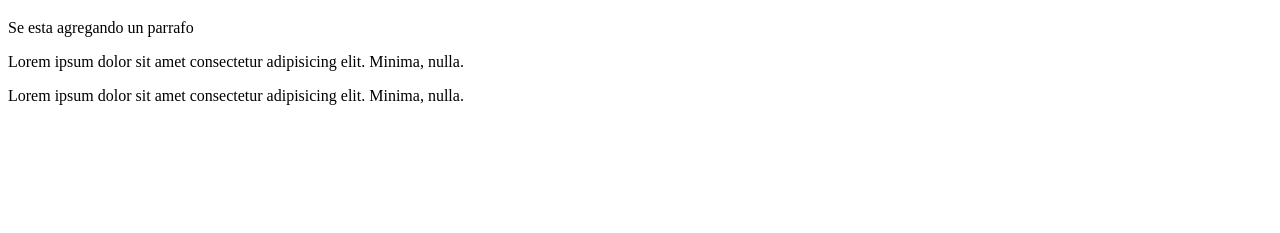
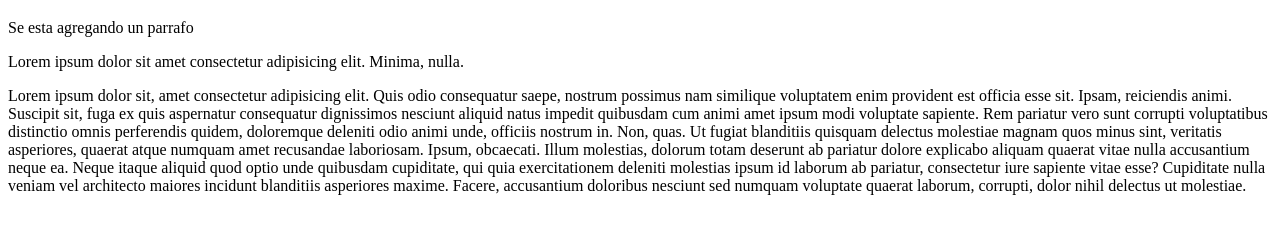
Before and after one commit to MPaganMontes/test-repositorio, a plain HTML site: page index.html in a window 1280 px wide. Shown: the part 61-294 px from the top of the page. Drawn offline with Linux system fonts and the light colour scheme.

Commit message:
Agrege un parrafo de 150 letras,adenas cambiamos un div1

```diff
--- a/index.html
+++ b/index.html
@@ -9,16 +9,23 @@
     <h1>Este es una prueba de Git de youtube</h1>
     <p>Se esta agregando un parrafo</p>
 
-    <!--Vamos a crear un div-->
+    <!--Vamos a crear un div1-->
     <div class="container">
         <div class="row"></div>
         <p>Lorem ipsum dolor sit amet consectetur adipisicing elit. Minima, nulla.</p>
+        <p>Lorem ipsum dolor sit, amet consectetur adipisicing elit. Quis odio consequatur
+            saepe, nostrum possimus nam similique voluptatem enim provident est officia esse sit.
+            Ipsam, reiciendis animi. Suscipit sit, fuga ex quis aspernatur consequatur dignissimos
+            nesciunt aliquid natus impedit quibusdam cum animi amet ipsum modi voluptate sapiente.
+            Rem pariatur vero sunt corrupti voluptatibus distinctio omnis perferendis quidem, doloremque
+            deleniti odio animi unde, officiis nostrum in. Non, quas. Ut fugiat blanditiis quisquam delectus
+            molestiae magnam quos minus sint, veritatis asperiores, quaerat atque numquam amet recusandae
+            laboriosam. Ipsum, obcaecati. Illum molestias, dolorum totam deserunt ab pariatur dolore
+            explicabo aliquam quaerat vitae nulla accusantium neque ea. Neque itaque aliquid quod optio
+            unde quibusdam cupiditate, qui quia exercitationem deleniti molestias ipsum id laborum ab
+            pariatur, consectetur iure sapiente vitae esse? Cupiditate nulla veniam vel architecto maiores
+            incidunt blanditiis asperiores maxime. Facere, accusantium doloribus nesciunt sed numquam voluptate
+            quaerat laborum, corrupti, dolor nihil delectus ut molestiae.
+        </p>
     </div>
-
-    <!--Vamos a crear un segundo div-->
-    <div class="container">
-        <div class="row"></div>
-        <p>Lorem ipsum dolor sit amet consectetur adipisicing elit. Minima, nulla.</p>
-    </div>
-</body>
 </html>
```
